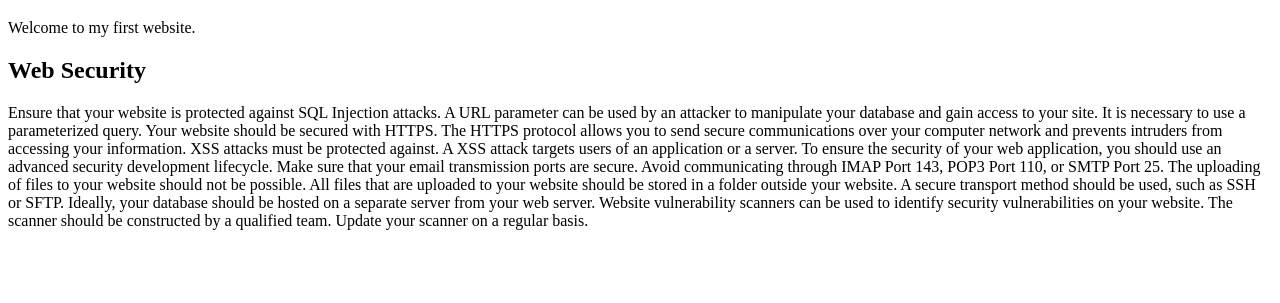
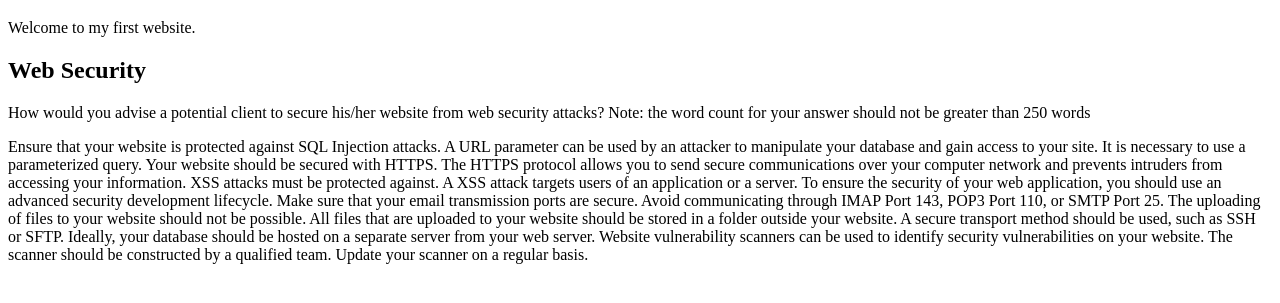
Before and after one commit to Noroff-FEU-Assignments/cross-course-project-lordaake, a plain HTML site: page index.html in a window 1280 px wide. Shown: the part 61-364 px from the top of the page. Drawn offline with Linux system fonts and the light colour scheme.

Commit message:
Fixed paragraph

```diff
--- a/index.html
+++ b/index.html
@@ -9,7 +9,12 @@
     <h1>Hello world!</h1>
     <p>Welcome to my first website.</p>
     <h2>Web Security</h2>
-    <p id="web-security-question">Ensure that your website is protected against SQL Injection attacks. A URL parameter
+    <p id="web-security-question">How would you advise a potential client to secure his/her website from web security
+        attacks? Note: the word count for your answer should not be greater than 250 words</p>
+
+
+
+    <p id="web-security-answer"> Ensure that your website is protected against SQL Injection attacks. A URL parameter
         can be used by an attacker to manipulate your database and gain access to your site. It is necessary to use a
         parameterized query.
 
@@ -28,7 +33,6 @@
 
         Website vulnerability scanners can be used to identify security vulnerabilities on your website. The scanner
         should be constructed by a qualified team. Update your scanner on a regular basis.</p>
-    <p id="web-security-answer"></p>
 </body>
 
 </html>
```
